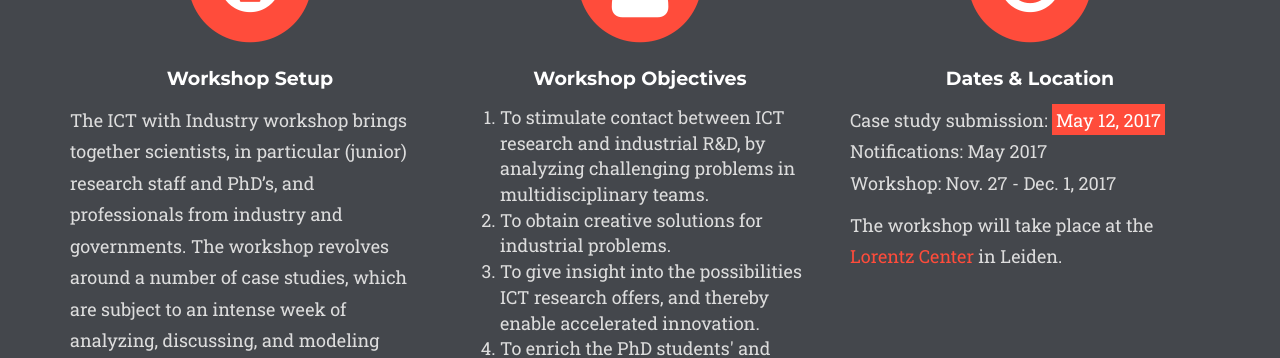
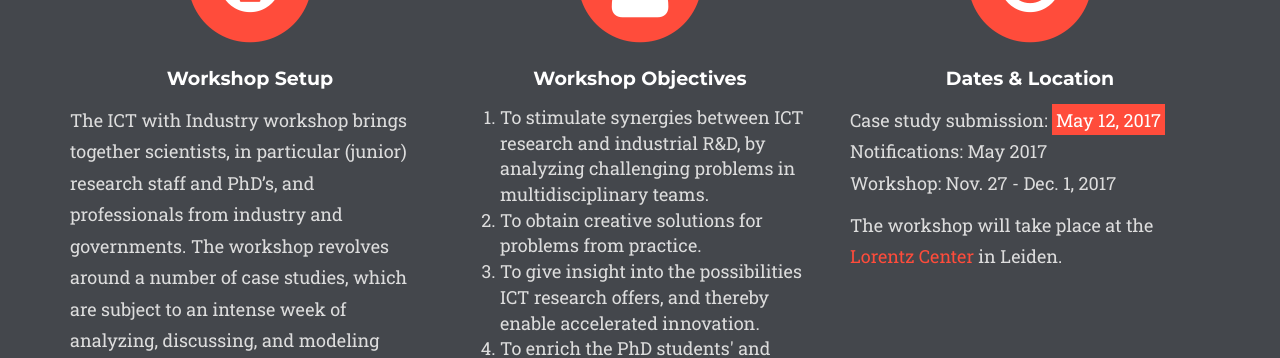
Before and after one commit to chauff/ictWI2017, a Jekyll site: the page built from index.html, in a window 1280 px wide and 900 px high, scrolled down 799 px. Shown: the part 155-513 px from the top of the window. Built offline with Jekyll 4.4.1, drawn with Linux system fonts in a browser that asks for light colours; some web fonts are replaced; comment, search, counter and statistics services are not loaded.

Commit message:
Update overview.html

```diff
--- a/_includes/overview.html
+++ b/_includes/overview.html
@@ -34,10 +34,10 @@
                     <p class="text-left">
                         <ol class="text-left">
                             <li>
-                                To stimulate contact between ICT research and industrial R&amp;D, by
+                                To stimulate synergies between ICT research and industrial R&amp;D, by
                                 analyzing challenging problems in multidisciplinary teams.
                             </li>
-                            <li>To obtain creative solutions for industrial problems.</li>
+                            <li>To obtain creative solutions for problems from practice.</li>
                             <li>
                                 To give insight into the possibilities ICT research offers,
                                 and thereby enable accelerated innovation.
```
